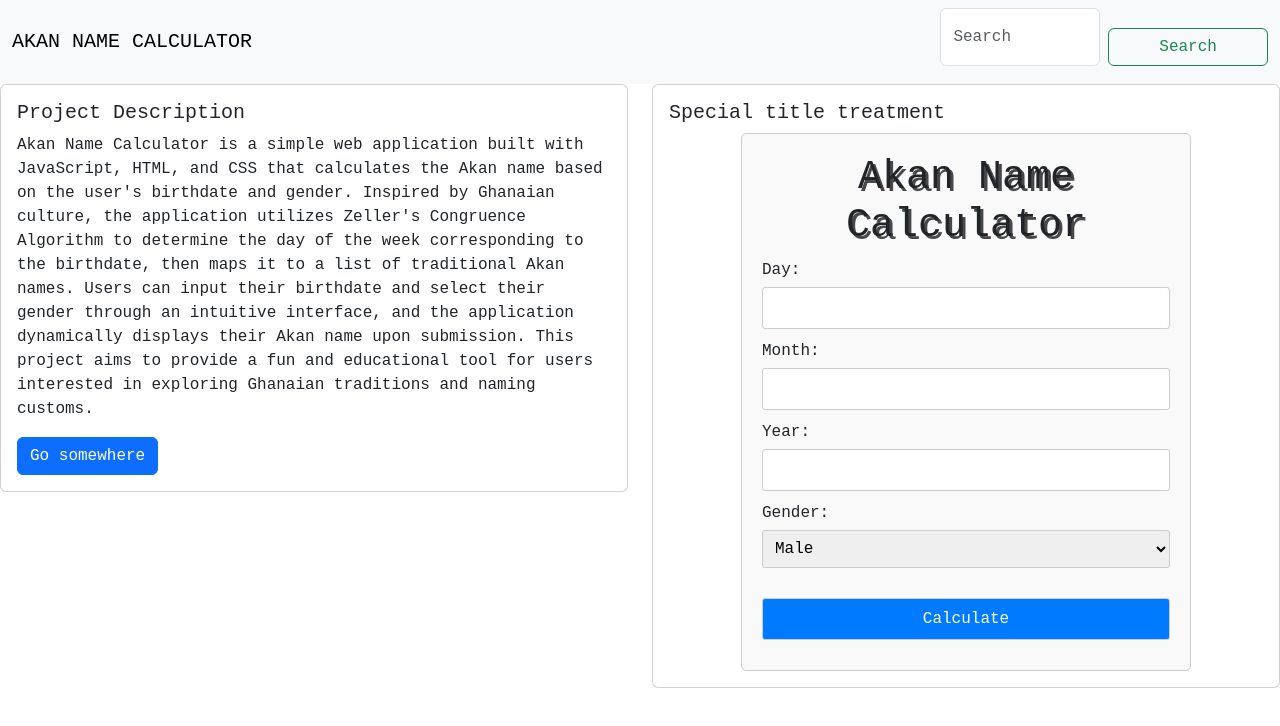
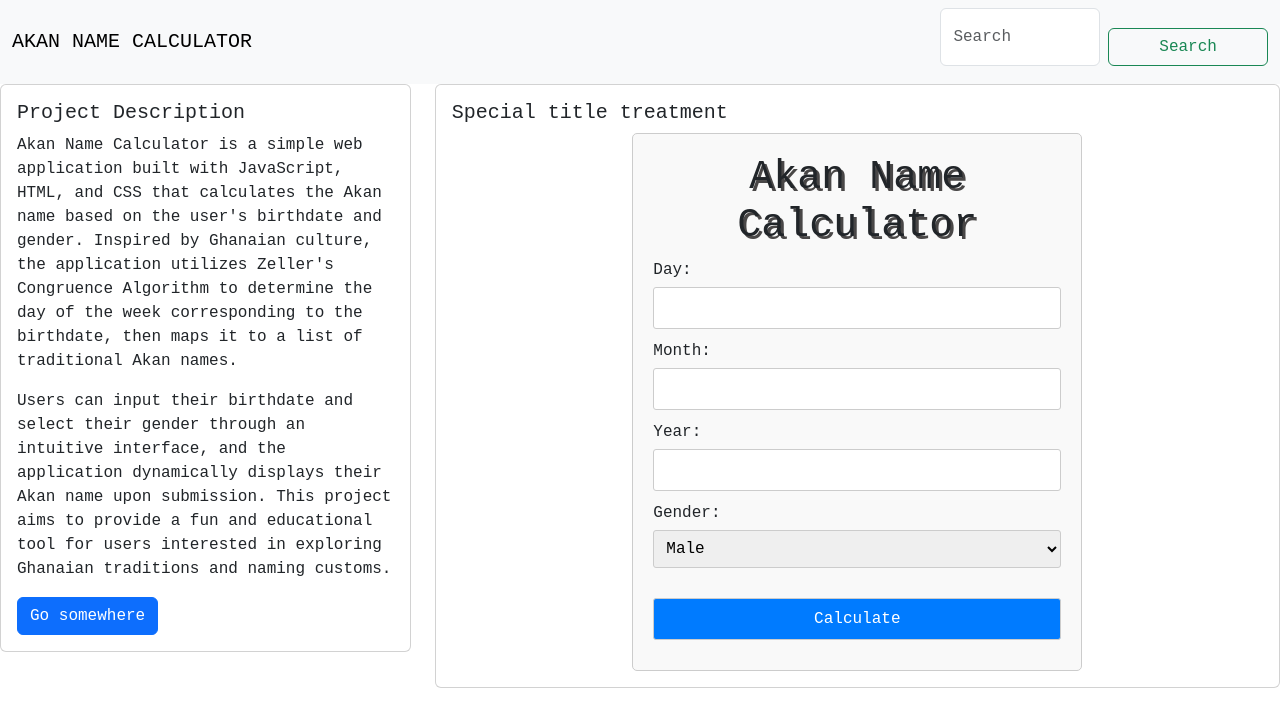
Before and after one commit to odhiambo-ed/moringa-vanillajs-age-calculator, a website built with Vite: page index.html in a window 1280 px wide. Built offline with nearby package versions, Linux system fonts and the light colour scheme.

Commit message:
edit card text

```diff
--- a/index.html
+++ b/index.html
@@ -27,16 +27,17 @@
       </div>
     </nav>
     <div class="row">
-  <div class="col-sm-6 mb-3 mb-sm-0">
+  <div class="col-sm-4 mb-3 mb-sm-0">
     <div class="card">
       <div class="card-body">
         <h5 class="card-title">Project Description</h5>
-        <p class="card-text">Akan Name Calculator is a simple web application built with JavaScript, HTML, and CSS that calculates the Akan name based on the user's birthdate and gender. Inspired by Ghanaian culture, the application utilizes Zeller's Congruence Algorithm to determine the day of the week corresponding to the birthdate, then maps it to a list of traditional Akan names. Users can input their birthdate and select their gender through an intuitive interface, and the application dynamically displays their Akan name upon submission. This project aims to provide a fun and educational tool for users interested in exploring Ghanaian traditions and naming customs.</p>
+        <p class="card-text">Akan Name Calculator is a simple web application built with JavaScript, HTML, and CSS that calculates the Akan name based on the user's birthdate and gender. Inspired by Ghanaian culture, the application utilizes Zeller's Congruence Algorithm to determine the day of the week corresponding to the birthdate, then maps it to a list of traditional Akan names.</p>
+          <p class="card-text">Users can input their birthdate and select their gender through an intuitive interface, and the application dynamically displays their Akan name upon submission. This project aims to provide a fun and educational tool for users interested in exploring Ghanaian traditions and naming customs.</p>
         <a href="#" class="btn btn-primary">Go somewhere</a>
       </div>
     </div>
   </div>
-  <div class="col-sm-6">
+  <div class="col-sm-8">
     <div class="card">
       <div class="card-body">
         <h5 class="card-title">Special title treatment</h5>
```
